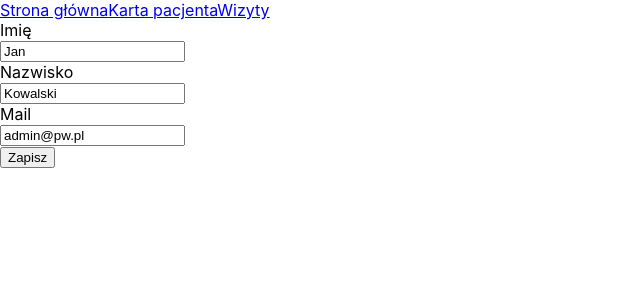
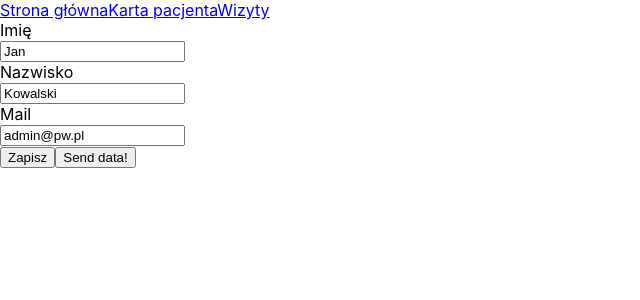
Before and after one commit to wasikm04/medfiles, a React (Create React App) app: page /profile-update in a window 1280 px wide. Shown: the top 300 px of the page, without its empty margins (0-640 px from the left). Built offline with nearby package versions, Linux system fonts and the light colour scheme.

Commit message:
added function updating context

```diff
--- a/src/components/AccountUpdate.jsx
+++ b/src/components/AccountUpdate.jsx
@@ -16,15 +16,19 @@ class AccountUpdate extends Component {
 
       handleOnSubmit = event => {
         event.preventDefault()
-        const updatedAccount = { ...this.state }
-        this.props.updateAccount(updatedAccount)
+        const data = new FormData(event.target);
+        const values = data.values().next();
+        const updatedCard = { ...this.state }
+        this.props.updateCard(updatedCard)
       }
+
+
 
       render () {
         const { firstname, lastname, mail } = this.state
         return (
           <div>
-            <form onSubmit={this.handleSubmit}>
+            <form onSubmit={this.handleOnSubmit}>
               <label htmlFor="firstname">Imię</label>
               <div>
                 <input
@@ -53,6 +57,7 @@ class AccountUpdate extends Component {
                 />
               </div>
               <input type="submit" value="Zapisz" />
+              <button>Send data!</button>
             </form>
           </div>
         )
```
